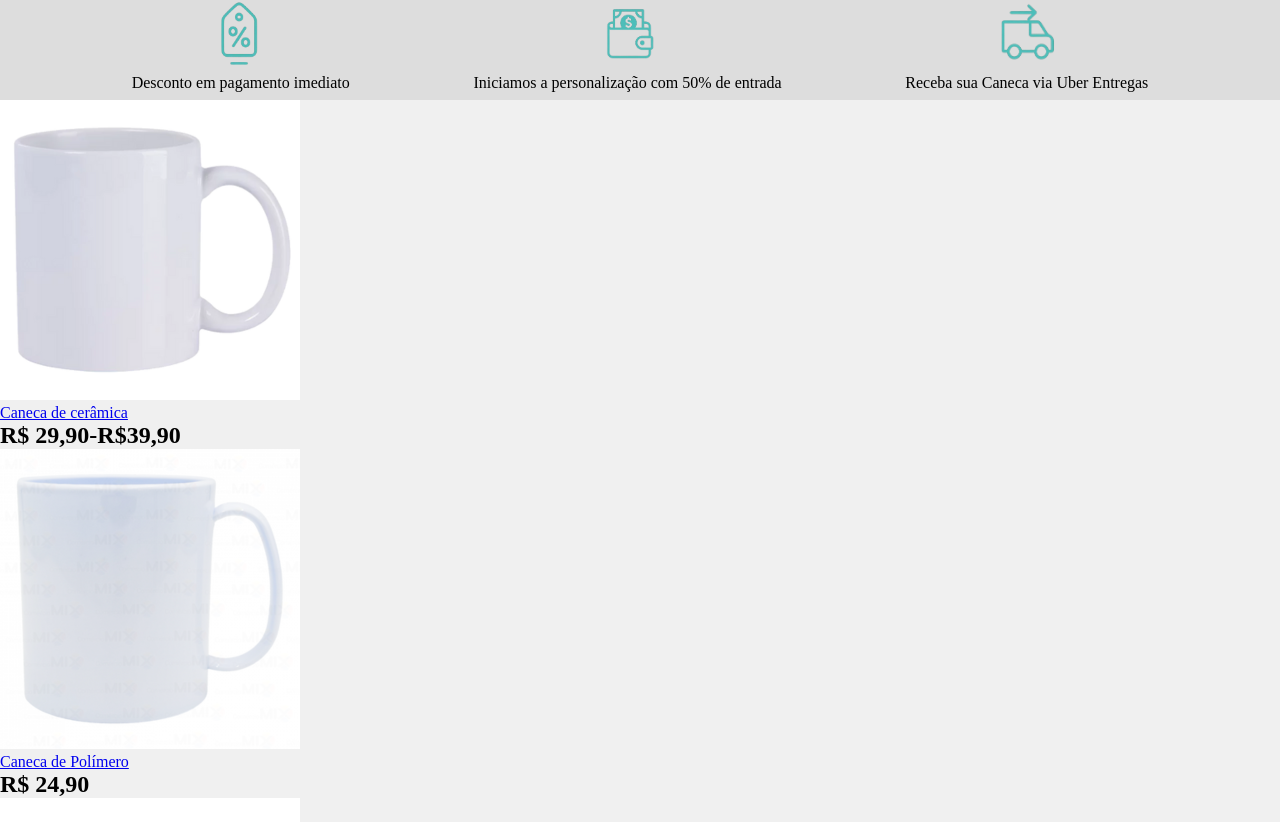
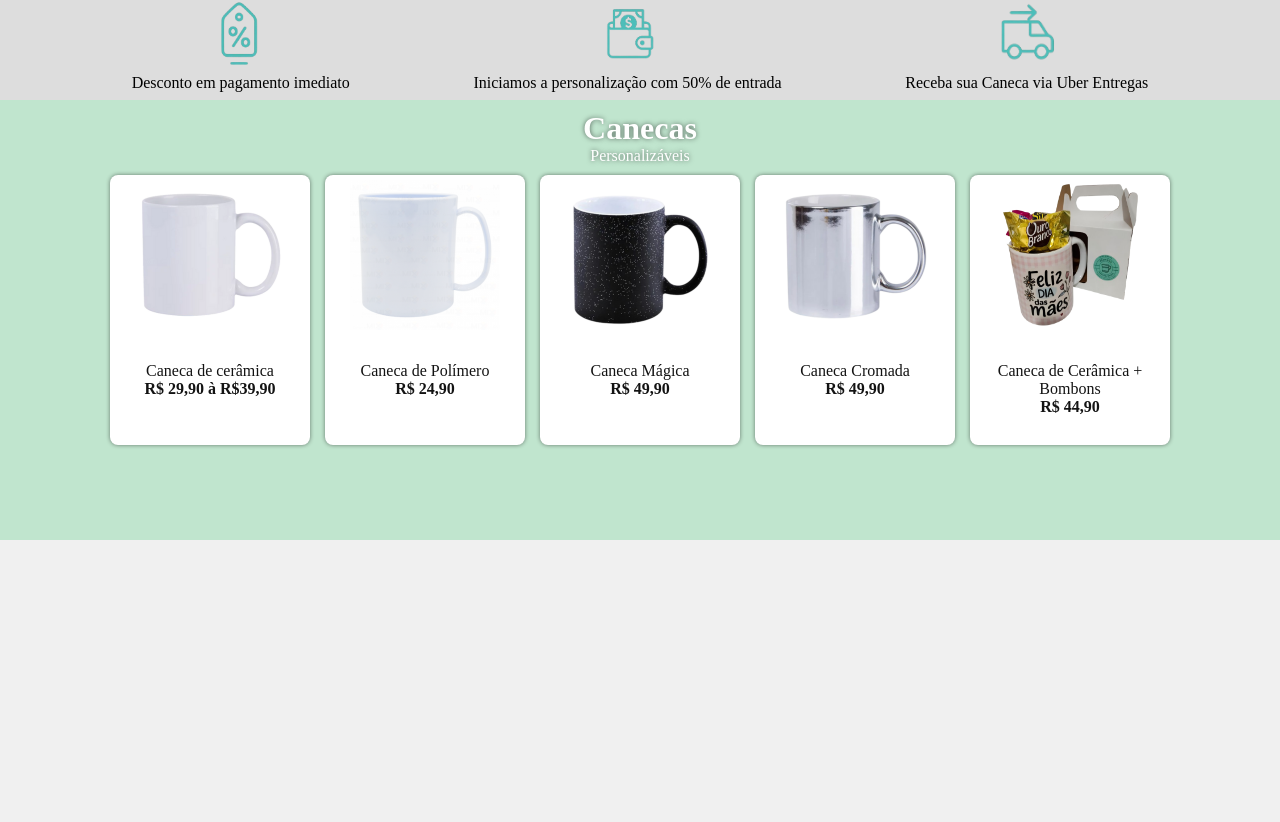
Before and after one commit to Thwo22/Canecas-Personalizadas-React, a React (Vite) app in the folder Geovana_Personalização/: page / in a window 1280 px wide. Shown: the part 738-1560 px from the top of the page. After the commit the page ends 1278 px from the top, so only its background shows below. Built offline with nearby package versions, Linux system fonts and the light colour scheme.

Commit message:
1.2
-Atualização na Sessão de Canecas
-Componente de sessão padronizado Completo

```diff
--- a/Geovana_Personalização/src/components/Canecas.jsx
+++ b/Geovana_Personalização/src/components/Canecas.jsx
@@ -9,34 +9,52 @@ import CanecaComBombons from "../assets/canecas-imagens/canecacombombons.png"
 function Canecas() {
     return(
         <div className={styles.sessaoCanecas}>
-            <div>
-                <img src={CanecaDeCerâmica} alt="Imagem de Caneca de cerâmica" />
-                <a href="https://wa.me/5511952493394?text=Ol%C3%A1,+Geovana!+Tenho+interesse+em+uma+Caneca+de+Cer%C3%A2mica!"><p>Caneca de cerâmica</p></a>
-                <h2>R$ 29,90-R$39,90 </h2>
+            <div className={styles.title}>
+                <h1>Canecas</h1>
+                <p>Personalizáveis</p>
             </div>
 
-            <div>
+
+            <div className={styles.grid}>
+                <a href="https://wa.me/5511952493394?text=Ol%C3%A1,+Geovana!+Tenho+interesse+em+uma+Caneca+de+Cer%C3%A2mica!">
+                    <div className={styles.produtos}>
+                        <img src={CanecaDeCerâmica} alt="Imagem de Caneca de cerâmica" />
+                        <p>Caneca de cerâmica</p>
+                        <p className={styles.preco}>R$ 29,90 à R$39,90 </p>
+                    </div>
+                </a>
+
+                <a href="https://wa.me/5511952493394?text=Ol%C3%A1,+Geovana!+Tenho+interesse+em+uma+Caneca+de+Pol%C3%ADmero!">
+                    <div className={styles.produtos}>
                         <img src={CanecaDePolimero} alt="Caneca de Polímero" />
-                <a href="https://wa.me/5511952493394?text=Ol%C3%A1,+Geovana!+Tenho+interesse+em+uma+Caneca+de+Pol%C3%ADmero!"><p>Caneca de Polímero</p></a>
-                <h2>R$ 24,90</h2>
+                        <p>Caneca de Polímero</p>
+                        <p className={styles.preco}>R$ 24,90</p>
                     </div>
+                </a>
 
-            <div>
+                <a href="https://wa.me/5511952493394?text=Ol%C3%A1,+Geovana!+Tenho+interesse+em+uma+Caneca+M%C3%A1gica!">
+                    <div className={styles.produtos}>
                         <img src={CanecaMagica} alt="Imagem de Caneca Mágica" />
-                <a href="https://wa.me/5511952493394?text=Ol%C3%A1,+Geovana!+Tenho+interesse+em+uma+Caneca+M%C3%A1gica!"><p>Caneca Mágica</p></a>
-                <h2>R$ 49,90</h2>
+                        <p>Caneca Mágica</p>
+                        <p className={styles.preco}>R$ 49,90</p>
                     </div>
+                </a>
 
-            <div>
+                <a href="https://wa.me/5511952493394?text=Ol%C3%A1,+Geovana!+Tenho+interesse+em+uma+Caneca+Cromada!">
+                    <div className={styles.produtos}>
                         <img src={CanecaCromada} alt="Imagem de Caneca Cromada" />
-                <a href="https://wa.me/5511952493394?text=Ol%C3%A1,+Geovana!+Tenho+interesse+em+uma+Caneca+Cromada!"><p>Caneca Cromada</p></a>
-                <h2>R$ 49,90</h2>
+                        <p>Caneca Cromada</p>
+                        <p className={styles.preco}>R$ 49,90</p>
                     </div>
+                </a>
 
-            <div>
+                <a href="https://wa.me/5511952493394?text=Ol%C3%A1,+Geovana!+Tenho+interesse+em+uma+Caneca+de+Cer%C3%A2mica+com+Bombons!">
+                    <div className={styles.produtos}>
                         <img src={CanecaComBombons} alt="Imagem de Caneca de Cerâmica + Bombons" />
-                <a href="https://wa.me/5511952493394?text=Ol%C3%A1,+Geovana!+Tenho+interesse+em+uma+Caneca+de+Cer%C3%A2mica+com+Bombons!"><p>Caneca de Cerâmica + Bombons</p></a>
-                <h2>R$ 44,90</h2>
+                        <p>Caneca de Cerâmica + Bombons</p>
+                        <p className={styles.preco}>R$ 44,90</p>
+                    </div>
+                </a>
             </div>
         </div>
     )
--- a/Geovana_Personalização/src/components/modules/canecas.module.css
+++ b/Geovana_Personalização/src/components/modules/canecas.module.css
@@ -0,0 +1,64 @@
+/*Container global que define a sessão*/
+.sessaoCanecas {
+    background-color: #C0E5CE;
+    display: block;
+    width: 100%;
+    height: 55vh;
+}
+
+/*Titulo e parágrafo soltos dentro do container acima do grid*/
+.title {
+    width: 100%;
+    padding: 10px;
+    text-align: center;
+    color: white;
+    text-shadow: 0 0 5px rgba(0, 0, 0, 0.562);
+}
+
+/*Container que contém os cards dos produtos*/
+.grid {
+    display: flex;
+    flex-direction: row;
+    flex-wrap: wrap;
+    align-items: center;
+    justify-content: center;
+    gap: 15px;
+}
+
+/*tag de link que envolve todo o container de produto*/
+.grid a {
+    text-decoration: none;
+}
+
+/*cards dos produtos*/
+.produtos {
+    display: flex;
+    flex-direction: column;
+    align-items: center;
+    justify-content: start;
+    background-color: rgb(255, 255, 255);
+    height: 270px;
+    max-width: 200px;
+    min-width: 200px;
+    padding: 5px;
+    border-radius: 8px;
+    box-shadow: 0 0 4px rgba(0, 0, 0, 0.479);
+}
+
+/*imagens das canecas dentro dos cards de produtos*/
+.produtos img {
+    width: 150px;
+    height: 150px;
+    margin-bottom: 2em;
+}
+
+/*paragrafo e titulo dentro dos cards de produtos (abaixo das imagens)*/
+.produtos p {
+    color: rgb(19, 19, 19);
+    text-align: center;
+}
+
+/*paragrafos de preço*/
+.produtos p.preco {
+    font-weight: bold;
+}
```
Lines whose indentation alone changed are shown as unchanged.
